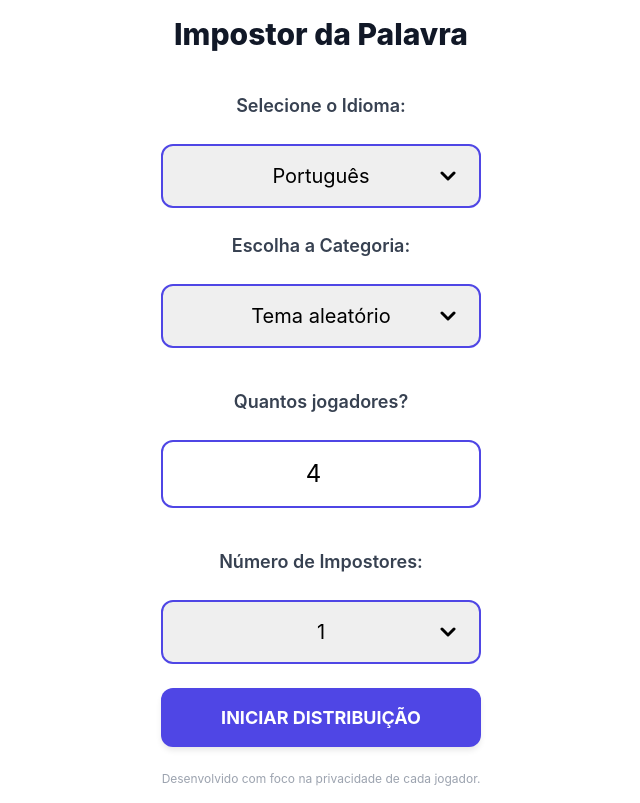
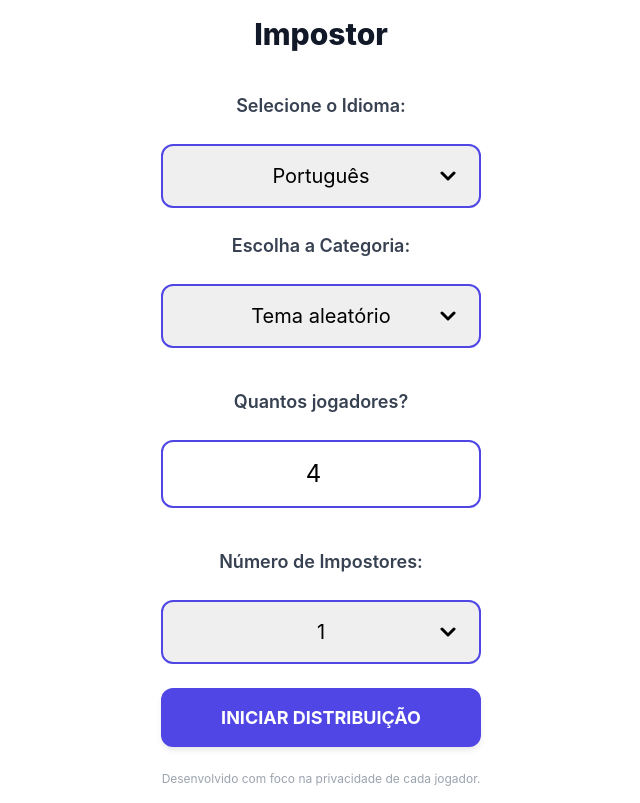
Before and after one commit to igorsantosrosa/impostor, a plain HTML site: page index.html in a window 1280 px wide. Shown: the whole page, without its empty margins (319-959 px from the left). Drawn offline with nearby package versions, Linux system fonts and the light colour scheme.

```diff
--- a/index.html
+++ b/index.html
@@ -3,7 +3,7 @@
 <head>
     <meta charset="UTF-8">
     <meta name="viewport" content="width=device-width, initial-scale=1.0">
-    <title>Impostor da Palavra - PWA</title>
+    <title>Impostor - PWA</title>
     <!-- 1. PWA: Link para o arquivo de manifesto (necessário para instalação) -->
     <link rel="manifest" href="manifest.json">
     <!-- 2. PWA: Define as cores do navegador (Android e iOS) -->
@@ -122,7 +122,7 @@
         // Objeto de tradução para todos os textos da interface
         const translations = {
             PT: {
-                title: "Impostor da Palavra",
+                title: "Impostor",
                 select_language: "Selecione o Idioma:",
                 select_category: "Escolha a Categoria:",
                 category_ALL: "Tema aleatório",
@@ -175,7 +175,7 @@
                 footer_note: "Desenvolvido com foco na privacidade de cada jogador.",
             },
             EN: {
-                title: "The Word Impostor",
+                title: "The Impostor",
                 select_language: "Select Language:",
                 select_category: "Choose the Category:",
                 category_ALL: "Everything",
```
